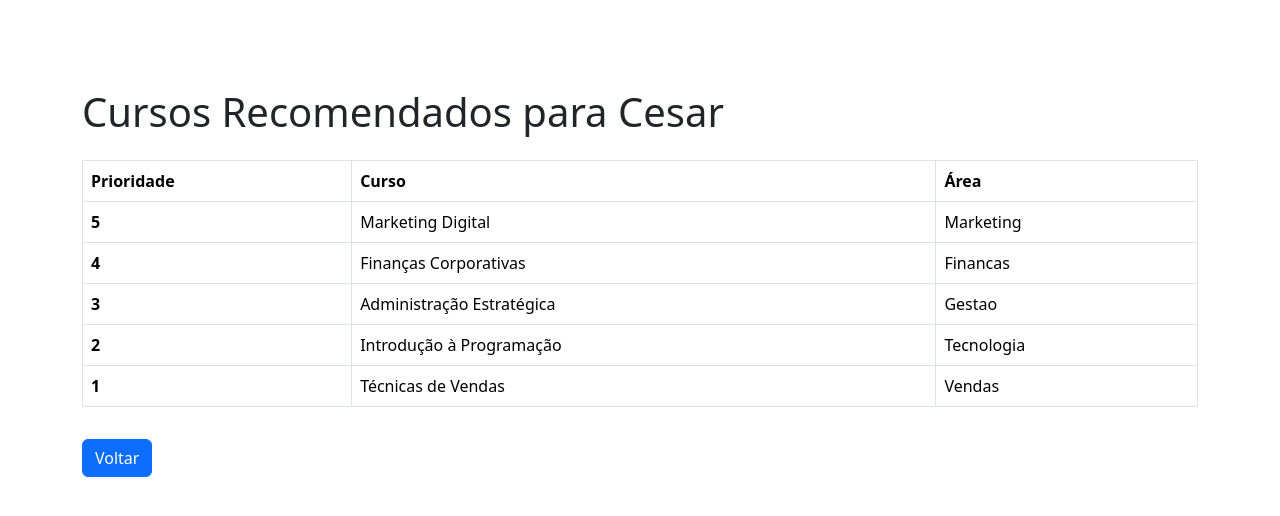
After one commit to CesarCarvalhoDev/ConnectUnimar, a Flask app: page /resultado in a window 1280 px wide. The commit adds this page. Shown: the top 516 px of the page. Run offline with Flask 3, Linux system fonts and the light colour scheme.

Commit message:
funcioando

```diff
--- a/app.py
+++ b/app.py
@@ -1,5 +1,6 @@
 from flask import Flask, request, jsonify, render_template
 import json
+from operator import itemgetter
 
 app = Flask(__name__)
 
@@ -22,5 +23,43 @@ def save_json():
         json.dump(data, json_file, indent=4)
     return jsonify({"message": "Dados salvos com sucesso!"})
 
+@app.route('/resultado')
+def resultado():
+    with open('data.json', 'r') as f:
+        data = json.load(f)
+
+    # Exemplo de mapeamento de cursos por área
+    cursos = {
+        "gestao": "Administração Estratégica",
+        "marketing": "Marketing Digital",
+        "financas": "Finanças Corporativas",
+        "tecnologia": "Introdução à Programação",
+        "vendas": "Técnicas de Vendas",
+        "inovacao": "Gestão da Inovação",
+        "rh": "Gestão de Pessoas",
+        "estrategia": "Planejamento Estratégico",
+        "operacoes": "Gestão de Operações"
+    }
+
+    # Junta interesses e habilidades para ranquear
+    ranking = []
+    for area, valor in data["interesses"].items():
+        prioridade = valor
+        if area in data["habilidades"]:
+            prioridade += data["habilidades"][area]  # se existir habilidade igual
+        ranking.append({
+            "area": area,
+            "curso": cursos.get(area, area.title()),
+            "prioridade": prioridade
+        })
+
+    # Ordena por prioridade e pega os 5 maiores
+    ranking = sorted(ranking, key=itemgetter('prioridade'), reverse=True)[:5]
+    # Atribui prioridade de 5 a 1
+    for i, item in enumerate(ranking):
+        item["nivel"] = 5 - i
+
+    return render_template("resultado.html", perfil=data["perfil"], ranking=ranking)
+
 if __name__ == '__main__':
     app.run(debug=True)
--- a/data.json
+++ b/data.json
@@ -1,28 +1,28 @@
 {
     "perfil": {
-        "nome": "Cesar",
+        "anos_experiencia": 1,
+        "cargo_atual": "Auxiliar Administrativo",
         "idade": 19,
-        "cargo_atual": "Auxiliar Administrativo",
-        "anos_experiencia": 1
+        "nome": "Cesar"
     },
     "interesses": {
-        "gestao": 5,
-        "marketing": 5,
-        "financas": 5,
-        "tecnologia": 5,
-        "vendas": 5,
-        "inovacao": 5,
-        "rh": 5,
-        "estrategia": 5,
-        "operacoes": 5
+        "gestao": 3,
+        "marketing": 4,
+        "financas": 4,
+        "tecnologia": 3,
+        "vendas": 3,
+        "inovacao": 3,
+        "rh": 2,
+        "estrategia": 2,
+        "operacoes": 3
     },
     "habilidades": {
-        "lideranca": 5,
-        "negociacao": 5,
-        "analise_dados": 5,
-        "criatividade": 5,
+        "lideranca": 1,
+        "negociacao": 3,
+        "analise_dados": 2,
+        "criatividade": 4,
         "organizacao": 5,
-        "atendimento_cliente": 5,
-        "planejamento": 5
+        "atendimento_cliente": 2,
+        "planejamento": 3
     }
 }
--- a/templates/index.html
+++ b/templates/index.html
@@ -85,6 +85,9 @@
             <button type="button" id="submitButton" class="btn btn-primary mt-4">Enviar</button>
         </form>
     </div>
+    <script>
+        const perfil = {{ perfil|tojson }};
+    </script>
     <script src="{{ url_for('static', filename='script.js') }}"></script>
 </body>
 
--- /dev/null
+++ b/templates/resultado.html
@@ -0,0 +1,33 @@
+<!DOCTYPE html>
+<html lang="pt-br">
+<head>
+    <meta charset="UTF-8">
+    <title>Resultado - Cursos Recomendados</title>
+    <link rel="stylesheet" href="{{ url_for('static', filename='style/style.css') }}">
+    <link rel="stylesheet" href="https://cdn.jsdelivr.net/npm/bootstrap@5.3.2/dist/css/bootstrap.min.css">
+</head>
+<body>
+    <div class="container mt-5">
+        <h1>Cursos Recomendados para {{ perfil.nome }}</h1>
+        <table class="table table-bordered mt-4">
+            <thead>
+                <tr>
+                    <th>Prioridade</th>
+                    <th>Curso</th>
+                    <th>Área</th>
+                </tr>
+            </thead>
+            <tbody>
+                {% for item in ranking %}
+                <tr>
+                    <td><strong>{{ item.nivel }}</strong></td>
+                    <td>{{ item.curso }}</td>
+                    <td>{{ item.area|capitalize }}</td>
+                </tr>
+                {% endfor %}
+            </tbody>
+        </table>
+        <a href="/" class="btn btn-primary mt-3">Voltar</a>
+    </div>
+</body>
+</html>
```
Also changed, not shown: static/script.js (+1 -9 lines).
